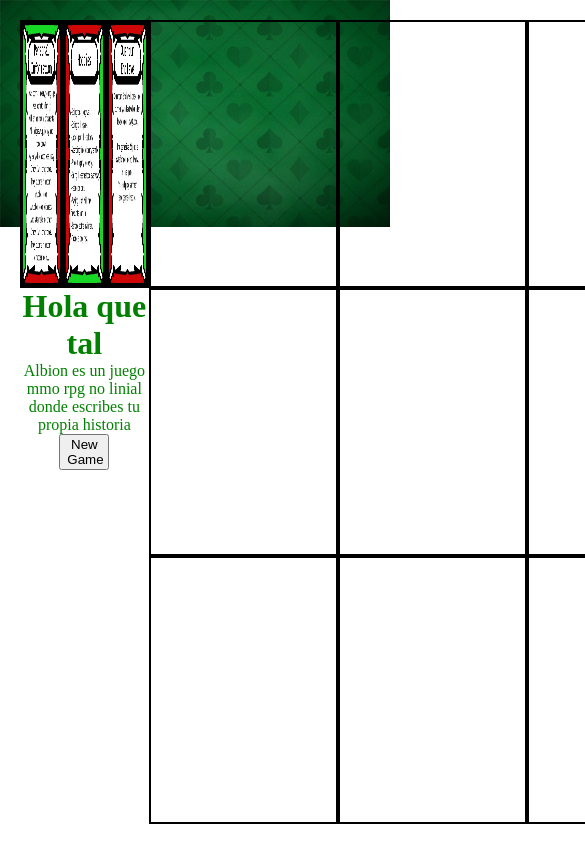
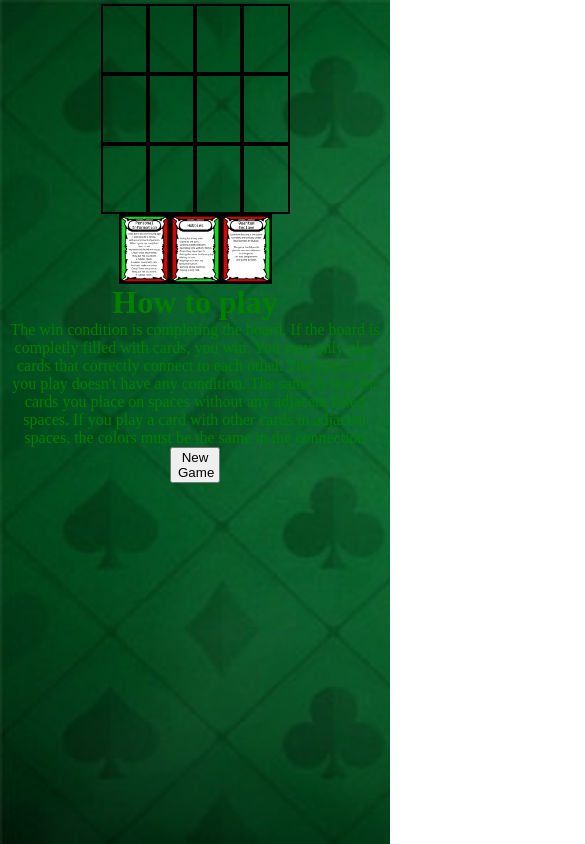
Before and after one commit to Lgarrochoa/personal_website_cards, a plain HTML site: page index.html in a window 390 px wide. Both pictures are taken after a click on the button "New Game". Shown: the top 844 px of the page, 585 px wide, since content can reach past the window. Drawn offline with Linux system fonts and the light colour scheme.

Commit message:
finished

```diff
--- a/css/style.css
+++ b/css/style.css
@@ -5,7 +5,7 @@ body{
     background-image: url("../img/back.jpg");
     background-repeat: no-repeat;
     height:100vh;
-    background-size: 100%;
+    background-size: cover;
     display: flex;
     flex-direction: row;
 }
@@ -25,7 +25,7 @@ img{
     width: 100%;
     display: flex;
     flex-direction: row;
-    margin: 10px;
+    margin: 1%;
 }
 h1{
     display: fle;
@@ -53,3 +53,25 @@ button{
 .selected{
     border: 2px solid yellow;
 }
+@media only screen and (max-width: 768px) {
+    .tile{
+        width: 47px;
+        height: 66px;
+    }
+    .board{
+        width: 189px;
+        margin: 0 auto;
+    }
+    .container{
+        flex-direction: column-reverse;
+        justify-content: start;
+    }
+    .presentation{
+        width: 100%;
+    }
+    .hand-base{
+        margin: 0 auto;
+        display: flex;
+        justify-content: center;
+    }
+}
--- a/index.html
+++ b/index.html
@@ -7,44 +7,44 @@
     <title>Personal Website</title>
 </head>
 <body>
-    <div class="container text-center center">
-    <div class="container text-center">
+    <div class="container">
         <div class = "presentation">
-            <div class="row">
+            <div class="row hand-base">
                 <div class="tile hand" id="0"></div>
                 <div class="tile hand" id="1"></div>
                 <div class="tile hand" id="2"></div>
             </div>
             <div class="text">
-            <h1>Hola que tal</h1>
-            <p>Albion es un juego mmo rpg no linial donde escribes tu propia historia</p>
+            <h1>How to play</h1>
+            <p>The win condition is completing the board. If the board is completly filled with cards,
+                you win. You may only play cards that correctly connect to each other.
+                The first card you play doesn't have any condition. The same is true for cards you
+                place on spaces without any adjacent filled spaces. If you play a card with other cards
+                in adjacent spaces, the colors must be the same in the connection</p>
             <button>New Game</button>
         </div>
         </div>
         <div class="board">
         <div class="row">
-        <div class="tile"></div>
-        <div class="tile"></div>
-        <div class="tile"></div>
-        <div class="tile"></div>
+        <div class="tile" x="0" y="0"></div>
+        <div class="tile" X="1" y="0"></div>
+        <div class="tile" x="2" y="0"></div>
+        <div class="tile" x="3" y="0"></div>
         </div>
         <div class="row">
-        <div class="tile"></div>
-        <div class="tile"></div>
-        <div class="tile"></div>
-        <div class="tile"></div>
+        <div class="tile" x="0" y="1"></div>
+        <div class="tile" x="1" y="1"></div>
+        <div class="tile" x="2" y="1"></div>
+        <div class="tile" x="3" y="1"></div>
         </div>
         <div class="row">
-        <div class="tile"></div>
-        <div class="tile"></div>
-        <div class="tile"></div>
-        <div class="tile"></div>
+        <div class="tile" x="0" y="2"></div>
+        <div class="tile" x="1" y="2"></div>
+        <div class="tile" x="2" y="2"></div>
+        <div class="tile" x="3" y="2"></div>
         </div>
     </div>
-    </div>
-    <div class="row">
 
-    </div>
 </div>
 <script src="js/cards.js"></script>
 </body>
--- a/js/cards.js
+++ b/js/cards.js
@@ -1,5 +1,6 @@
 const handPositions = document.querySelectorAll(".hand");
 const startgameButton = document.querySelector("button");
+const boardTiles = document.querySelectorAll(".board .row .tile");
 let selected = 0;
 handPositions.forEach(element => {
     element.addEventListener("click", function(){
@@ -8,12 +9,52 @@ handPositions.forEach(element => {
         this.classList.add("selected");
     })
 });
+boardTiles.forEach(element => {
+    element.addEventListener("click", function(){
+        let x = parseInt(element.getAttribute("x"))
+        let y = parseInt(element.getAttribute("y"));
+        if(validatePlacing(x, y)){
+        element.innerHTML = "<img src=\"img/"+ hand[selected].Name +".jpg\"/>"
+        board[y][x] = hand[selected];
+        draw(selected);
+        if(checkWin()){
+            alert("You win!!!");
+        }
+    }
+    })
+});
 let cards;
 let board;
 let hand;
 
 startgameButton.onclick = function() {
     startGame();
+}
+
+function validatePlacing(x, y){
+    if(board[y][x] != null)return false;
+    if(compatibleTile(x, y - 1, "up", "down")) return false;
+    if(compatibleTile(x, y + 1, "down", "up")) return false;
+    if(compatibleTile(x + 1, y, "right", "left")) return false;
+    if(compatibleTile(x - 1, y, "left", "right")) return false;
+    return true;
+}
+
+function compatibleTile(x, y, Attributehand, Attributeboard){
+    console.log(y);
+    if((x<0 || x>3) || (y < 0 || y > 2)) return false;
+    if(board[y][x] == null) return false;
+    if(board[y][x][Attributeboard] == hand[selected][Attributehand]) return false;
+    return true;
+}
+
+function checkWin(){
+    for(let i=0; i<board.length; i++){
+        for(let e=0; e<board[0].length; e++){
+            if(board[i][e] === null) return false;
+        }
+    }
+    return true;
 }
 
 function loadJson(){
@@ -32,7 +73,9 @@ function loadJson(){
 function startGame(){
     board = [[null, null, null, null], [null, null, null, null], [null, null, null, null]];
     hand = [null, null, null];
-    selected = 0;
+    boardTiles.forEach(element => {
+        element.innerHTML = "";
+    });
     draw(0);
     draw(1);
     draw(2);
@@ -40,9 +83,6 @@ function startGame(){
 
 function draw(id){
     let value = getRandomCardValue();
-    console.log(value)
-    console.log(cards)
-    console.log(cards[value])
     hand[id] = cards[value];
     handPositions[id].innerHTML = "<img src=\"img/"+ cards[value].Name +".jpg\"/>"
 }
```
